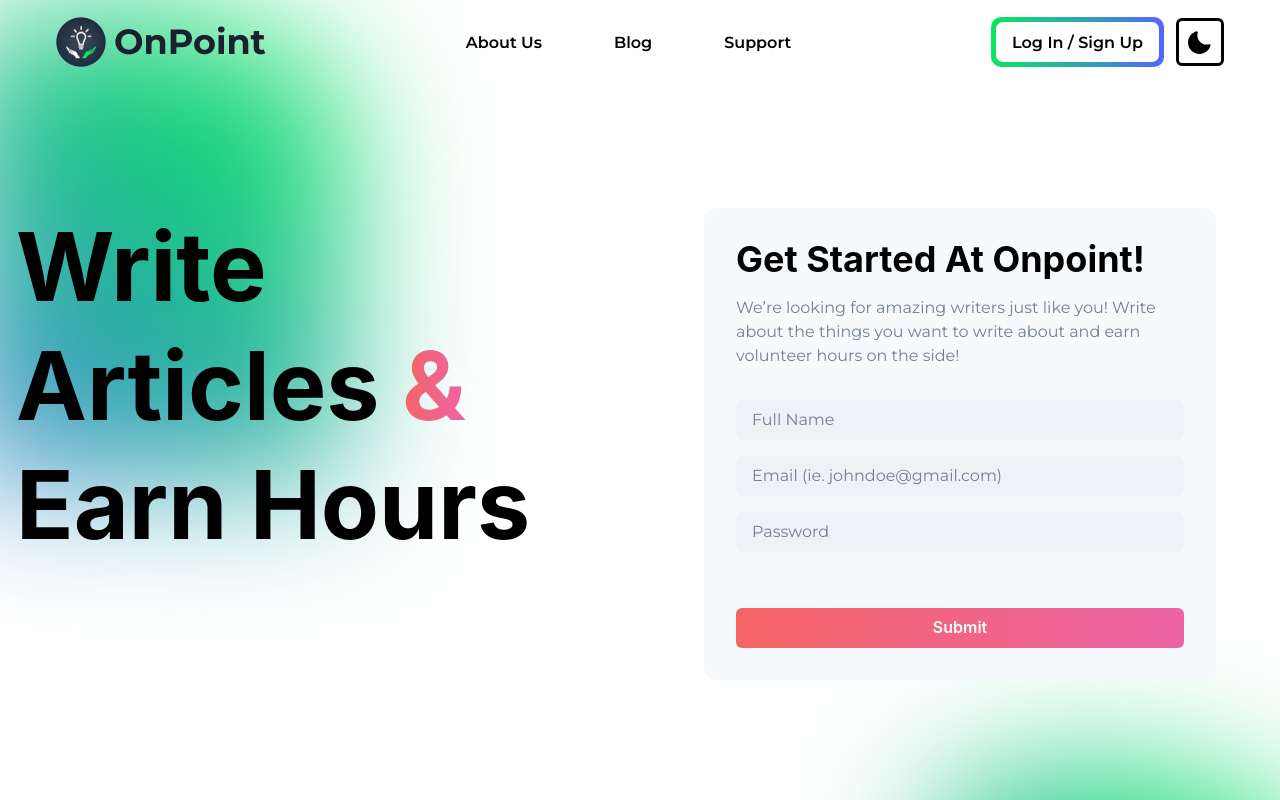
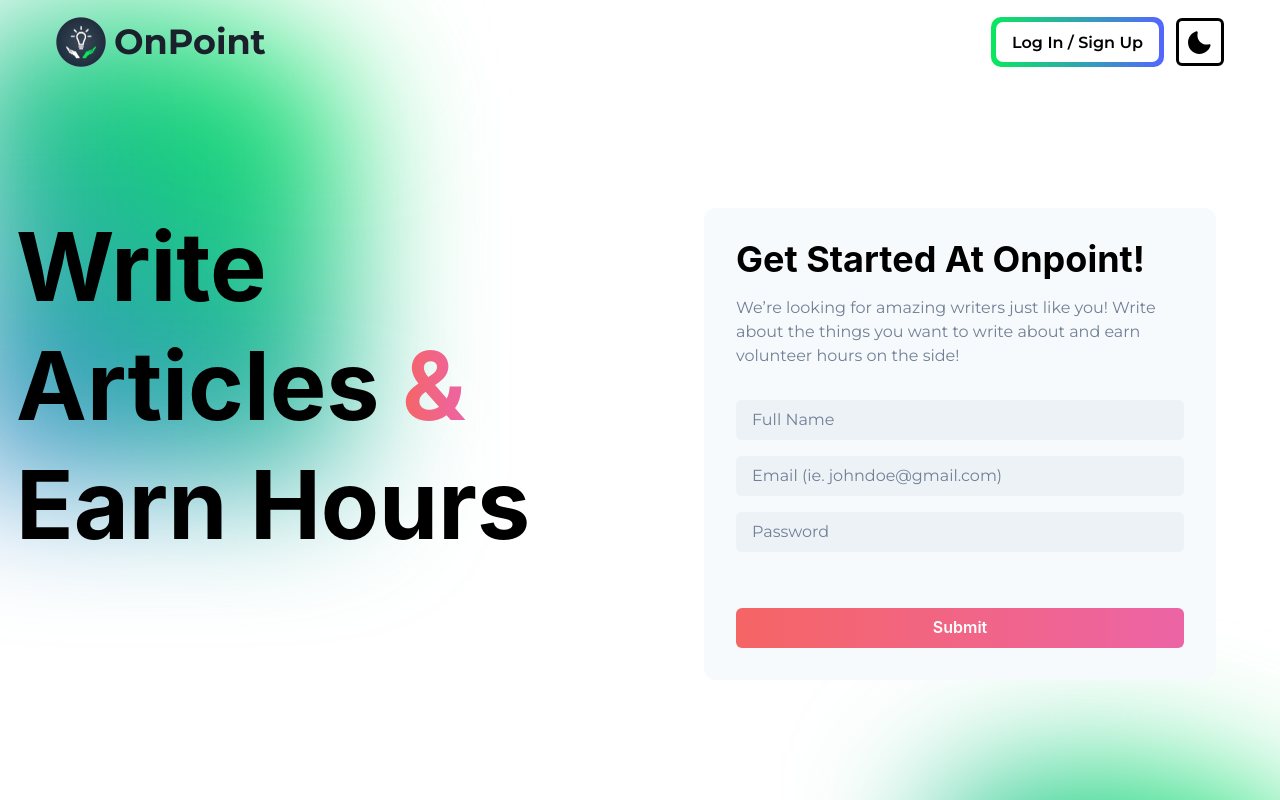
Before and after one commit to aditya1rawat/onpointsite2.0, a Next.js app: page /signup in a window 1280 px wide. Shown: the top 800 px of the page. Built offline with nearby package versions, Linux system fonts and the light colour scheme.

Commit message:
navbar stuff

```diff
--- a/components/Landing/Navbar/NavLink.js
+++ b/components/Landing/Navbar/NavLink.js
@@ -1,10 +1,30 @@
+import { useEffect, useState } from 'react';
 import { Button, useColorModeValue } from '@chakra-ui/react';
 import { mode } from '@chakra-ui/theme-tools';
 
 export default function NavLink({ name }) {
+	const [scrollY, setScrollY] = useState(0);
+
+	useEffect(() => {
+		const handleScroll = () => {
+			setScrollY(window.scrollY);
+		};
+
+		handleScroll();
+
+		window.addEventListener('scroll', handleScroll);
+		return () => {
+			window.removeEventListener('scroll', handleScroll);
+		};
+	}, []);
 	return (
 		<Button
-			color={useColorModeValue('black', 'white')}
+			// color={useColorModeValue('black', 'white')}
+			color={
+				scrollY > 75
+					? useColorModeValue('black', 'white')
+					: useColorModeValue('white', 'white')
+			}
 			colorScheme={useColorModeValue('white', 'black')}
 			_hover={{
 				color: useColorModeValue(
--- a/components/Landing/Navbar/Navbar.js
+++ b/components/Landing/Navbar/Navbar.js
@@ -32,8 +32,6 @@ export default function Navbar() {
 		return () => {
 			window.removeEventListener('scroll', handleScroll);
 		};
-
-		// eslint-disable-next-line react-hooks/exhaustive-deps
 	}, []);
 
 	const mobileNav = useDisclosure();
```
